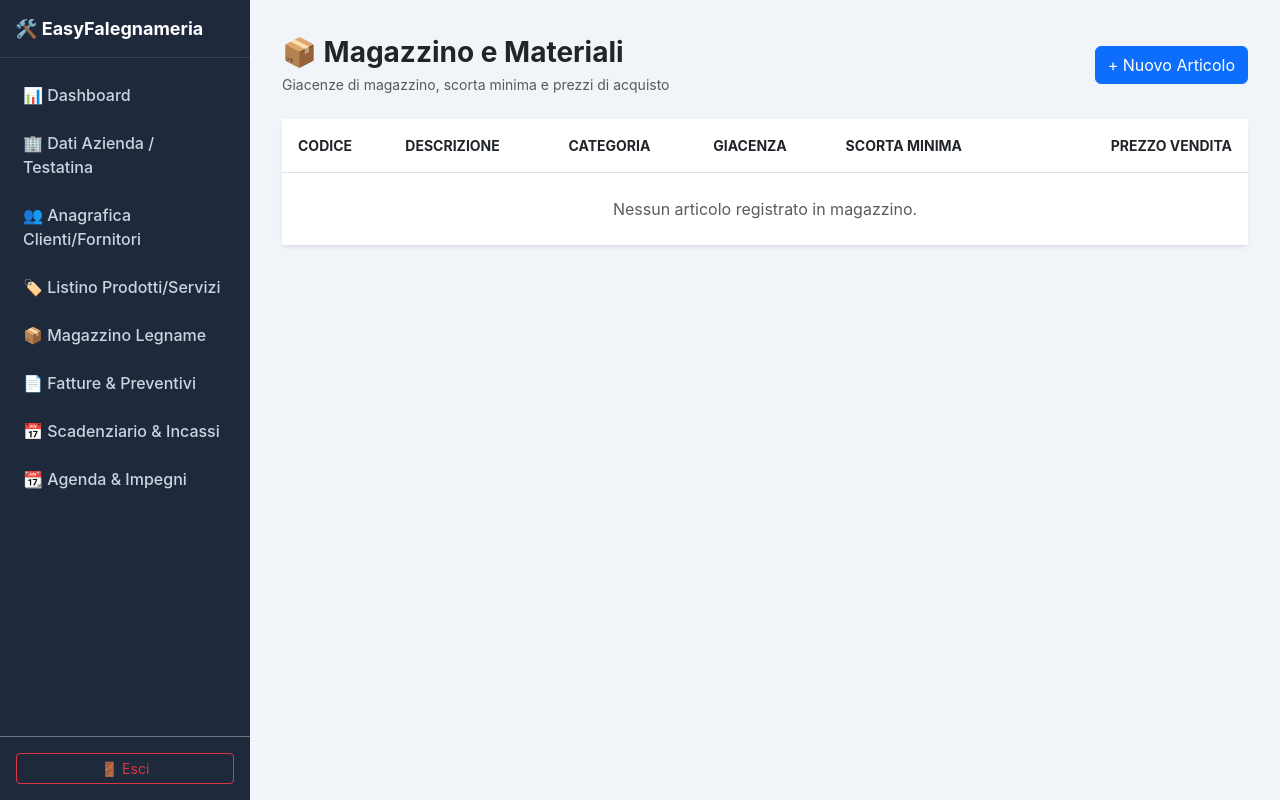
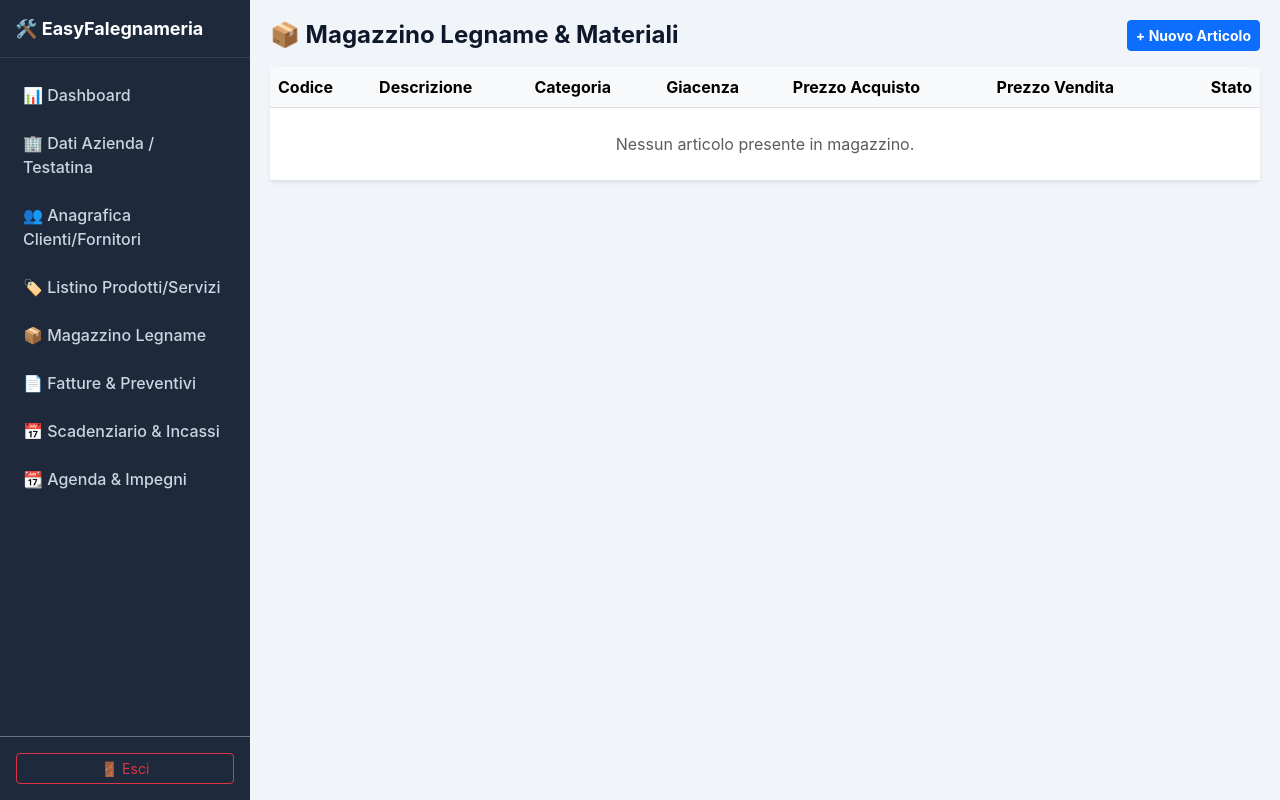
Before and after one commit to angeloangius8-code/gestionale-falegnameria, a Flask app: page /magazzino in a window 1280 px wide. Run offline with Flask 3, Linux system fonts and the light colour scheme; the visitor is signed in with stand-in values (Sample User, id 1); data that the repository does not hold is empty; some libraries are stand-ins or nearby versions.

Commit message:
Update magazzino.html

```diff
--- a/gestionale_falegnameria/templates/magazzino.html
+++ b/gestionale_falegnameria/templates/magazzino.html
@@ -1,50 +1,110 @@
 {% extends "base.html" %}
 
 {% block content %}
-<div class="container-fluid py-3">
-    <div class="d-flex justify-content-between align-items-center mb-4">
-        <div>
-            <h1 class="h3 fw-bold text-dark mb-1">📦 Magazzino e Materiali</h1>
-            <p class="text-muted small mb-0">Giacenze di magazzino, scorta minima e prezzi di acquisto</p>
-        </div>
-        <button type="button" class="btn btn-primary font-weight-bold" data-bs-toggle="modal" data-bs-target="#modalNuovoArticolo">
+<div class="container-fluid p-0">
+    <div class="d-flex justify-content-between align-items-center mb-3">
+        <h2 class="h4 fw-bold m-0">📦 Magazzino Legname & Materiali</h2>
+        <button class="btn btn-primary btn-sm fw-bold" data-bs-toggle="modal" data-bs-target="#modalMagazzino">
             + Nuovo Articolo
         </button>
     </div>
 
-    <div class="card border-0 shadow-sm rounded-3">
+    <!-- Modal Inserimento Articolo -->
+    <div class="modal fade" id="modalMagazzino" tabindex="-1" aria-hidden="true">
+        <div class="modal-dialog modal-lg">
+            <div class="modal-content">
+                <form action="{{ url_for('magazzino') }}" method="POST">
+                    <div class="modal-header">
+                        <h5 class="modal-title fw-bold">Nuovo Articolo Magazzino</h5>
+                        <button type="button" class="btn-close" data-bs-dismiss="modal" aria-label="Close"></button>
+                    </div>
+                    <div class="modal-body row g-3">
+                        <div class="col-md-3">
+                            <label class="form-label fw-bold">Codice</label>
+                            <input type="text" name="codice" class="form-control" required>
+                        </div>
+                        <div class="col-md-6">
+                            <label class="form-label fw-bold">Descrizione / Essenza</label>
+                            <input type="text" name="descrizione" class="form-control" required>
+                        </div>
+                        <div class="col-md-3">
+                            <label class="form-label fw-bold">Categoria</label>
+                            <input type="text" name="categoria" class="form-control" placeholder="es. Tavolame, Ferramenta" required>
+                        </div>
+                        <div class="col-md-3">
+                            <label class="form-label">Unità di Misura</label>
+                            <select name="unita_misura" class="form-select">
+                                <option value="mc">mc (Metri cubi)</option>
+                                <option value="mq">mq (Metri quadri)</option>
+                                <option value="ml">ml (Metri lineari)</option>
+                                <option value="pz">pz (Pezzi)</option>
+                                <option value="kg">kg (Chilogrammi)</option>
+                            </select>
+                        </div>
+                        <div class="col-md-3">
+                            <label class="form-label">Giacenza Iniziale</label>
+                            <input type="number" step="0.01" name="giacenza" class="form-control" value="0">
+                        </div>
+                        <div class="col-md-3">
+                            <label class="form-label">Scorta Minima</label>
+                            <input type="number" step="0.01" name="scorta_minima" class="form-control" value="0">
+                        </div>
+                        <div class="col-md-3">
+                            <label class="form-label">Prezzo Acquisto (€)</label>
+                            <input type="number" step="0.01" name="prezzo_acquisto" class="form-control" value="0">
+                        </div>
+                        <div class="col-md-3">
+                            <label class="form-label">Prezzo Vendita (€)</label>
+                            <input type="number" step="0.01" name="prezzo_vendita" class="form-control" value="0">
+                        </div>
+                    </div>
+                    <div class="modal-footer">
+                        <button type="button" class="btn btn-secondary" data-bs-dismiss="modal">Annulla</button>
+                        <button type="submit" class="btn btn-primary fw-bold">Salva Articolo</button>
+                    </div>
+                </form>
+            </div>
+        </div>
+    </div>
+
+    <!-- Tabella Responsive -->
+    <div class="card border-0 shadow-sm">
         <div class="card-body p-0">
-            <div class="table-responsive">
-                <table class="table table-hover align-middle mb-0">
-                    <thead class="bg-light text-secondary small text-uppercase">
+            <div class="table-responsive" style="max-width: 100%; overflow-x: auto;">
+                <table class="table table-hover align-middle m-0" style="min-width: 650px;">
+                    <thead class="table-light">
                         <tr>
-                            <th class="ps-3 py-3">Codice</th>
-                            <th class="py-3">Descrizione</th>
-                            <th class="py-3">Categoria</th>
-                            <th class="py-3">Giacenza</th>
-                            <th class="py-3">Scorta Minima</th>
-                            <th class="pe-3 text-end py-3">Prezzo Vendita</th>
+                            <th>Codice</th>
+                            <th>Descrizione</th>
+                            <th>Categoria</th>
+                            <th>Giacenza</th>
+                            <th>Prezzo Acquisto</th>
+                            <th>Prezzo Vendita</th>
+                            <th class="text-end">Stato</th>
                         </tr>
                     </thead>
                     <tbody>
-                        {% for art in articoli %}
+                        {% for a in articoli %}
                         <tr>
-                            <td class="ps-3 fw-bold text-secondary">{{ art.codice }}</td>
-                            <td class="fw-bold text-dark">{{ art.descrizione }}</td>
-                            <td><span class="badge bg-light text-dark border">{{ art.categoria }}</span></td>
+                            <td class="fw-bold">{{ a['codice'] }}</td>
+                            <td>{{ a['descrizione'] }}</td>
+                            <td><span class="badge bg-secondary">{{ a['categoria'] }}</span></td>
                             <td>
-                                {% if art.giacenza <= art.scorta_minima %}
-                                <span class="text-danger fw-bold">{{ art.giacenza }} {{ art.unita_misura }} ⚠️</span>
+                                <strong>{{ "%.2f"|format(a['giacenza']|float) }}</strong> {{ a['unita_misura'] }}
+                            </td>
+                            <td>€ {{ "%.2f"|format(a['prezzo_acquisto']|float) }}</td>
+                            <td>€ {{ "%.2f"|format(a['prezzo_vendita']|float) }}</td>
+                            <td class="text-end">
+                                {% if a['giacenza']|float <= a['scorta_minima']|float %}
+                                    <span class="badge bg-danger">Scorta Bassa</span>
                                 {% else %}
-                                <span class="text-success fw-bold">{{ art.giacenza }} {{ art.unita_misura }}</span>
+                                    <span class="badge bg-success">Disponibile</span>
                                 {% endif %}
                             </td>
-                            <td class="text-muted">{{ art.scorta_minima }} {{ art.unita_misura }}</td>
-                            <td class="pe-3 text-end fw-bold">€ {{ "%.2f"|format(art.prezzo_vendita) }}</td>
                         </tr>
                         {% else %}
                         <tr>
-                            <td colspan="6" class="text-center text-muted py-4">Nessun articolo registrato in magazzino.</td>
+                            <td colspan="7" class="text-center text-muted py-4">Nessun articolo presente in magazzino.</td>
                         </tr>
                         {% endfor %}
                     </tbody>
@@ -53,62 +113,4 @@
         </div>
     </div>
 </div>
-
-<!-- MODALE NUOVO ARTICOLO -->
-<div class="modal fade" id="modalNuovoArticolo" tabindex="-1" aria-hidden="true">
-    <div class="modal-dialog modal-lg">
-        <div class="modal-content">
-            <form method="POST" action="{{ url_for('magazzino') }}">
-                <div class="modal-header">
-                    <h5 class="modal-title fw-bold">Aggiungi Articolo in Magazzino</h5>
-                    <button type="button" class="btn-close" data-bs-dismiss="modal" aria-label="Close"></button>
-                </div>
-                <div class="modal-body row g-3">
-                    <div class="col-md-4">
-                        <label class="form-label small fw-bold">Codice Articolo</label>
-                        <input type="text" name="codice" class="form-control" required>
-                    </div>
-                    <div class="col-md-8">
-                        <label class="form-label small fw-bold">Descrizione</label>
-                        <input type="text" name="descrizione" class="form-control" required>
-                    </div>
-                    <div class="col-md-6">
-                        <label class="form-label small fw-bold">Categoria</label>
-                        <input type="text" name="categoria" class="form-control" placeholder="Es. Legname, Ferramenta, Vernici" required>
-                    </div>
-                    <div class="col-md-6">
-                        <label class="form-label small fw-bold">Unità di Misura</label>
-                        <select name="unita_misura" class="form-select">
-                            <option value="pz">Pezzi (pz)</option>
-                            <option value="mq">Metri Quadri (mq)</option>
-                            <option value="ml">Metri Lineari (ml)</option>
-                            <option value="kg">Chilogrammi (kg)</option>
-                            <option value="lt">Litri (lt)</option>
-                        </select>
-                    </div>
-                    <div class="col-md-6">
-                        <label class="form-label small fw-bold">Giacenza Iniziale</label>
-                        <input type="number" step="0.01" name="giacenza" class="form-control" value="0" required>
-                    </div>
-                    <div class="col-md-6">
-                        <label class="form-label small fw-bold">Scorta Minima</label>
-                        <input type="number" step="0.01" name="scorta_minima" class="form-control" value="0" required>
-                    </div>
-                    <div class="col-md-6">
-                        <label class="form-label small fw-bold">Prezzo Acquisto (€)</label>
-                        <input type="number" step="0.01" name="prezzo_acquisto" class="form-control" value="0">
-                    </div>
-                    <div class="col-md-6">
-                        <label class="form-label small fw-bold">Prezzo Vendita (€)</label>
-                        <input type="number" step="0.01" name="prezzo_vendita" class="form-control" value="0">
-                    </div>
-                </div>
-                <div class="modal-footer">
-                    <button type="button" class="btn btn-secondary" data-bs-dismiss="modal">Annulla</button>
-                    <button type="submit" class="btn btn-primary">Salva Articolo</button>
-                </div>
-            </form>
-        </div>
-    </div>
-</div>
 {% endblock %}
```
